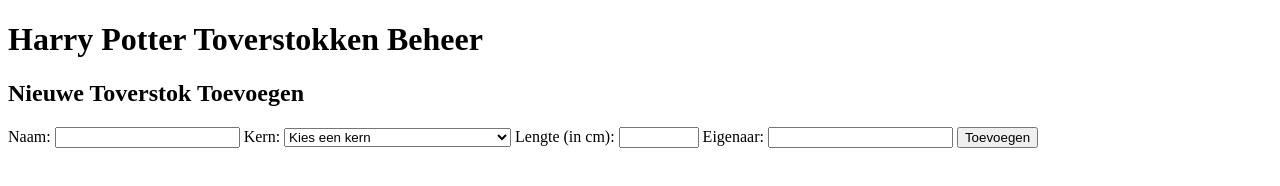
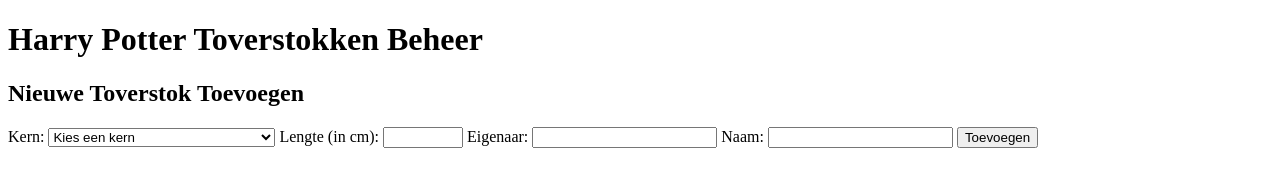
Before and after one commit to UCLL-Frontend/r34-js-app-CRAZYFIZZz, a plain HTML site: page index.html in a window 1280 px wide. Drawn offline with Linux system fonts and the light colour scheme.

Commit message:
Naam van de staf achteraan geplaats en het niet verplicht in te vullen maken

```diff
--- a/index.html
+++ b/index.html
@@ -15,8 +15,6 @@
             <h2>Nieuwe Toverstok Toevoegen</h2>
             <form id="stick-form">
                 <!-- "https://www.w3schools.com/html/html_forms.asp" bron voor hoe ik een formulier opstel en waar iemand iets kan typen-->
-                <label for="name">Naam:</label>
-                <input type="text" id="name" required>
 
                 <!-- Kern keuzemenu -->
                 <label for="core">Kern:</label>
@@ -36,15 +34,18 @@
                 </select>
 
                 <!-- Voor een persoon die de website bezoekt neem ik altijd aan dat ze niks van Harry Potter afweten waardoor ik een dropdown menu heb toegevoegd waardoor mensen kunne kiezen en kijken wat de keuzes zijn.
-                 "https://blog.hubspot.com/website/html-dropdown", "https://www.geeksforgeeks.org/how-to-disable-the-drop-down-list-in-html5/" <-- de bron voor hoe ik een drop down menu heb gebruikt en hoe ik sommige keuzes heb gedissabled.-->
+                "https://blog.hubspot.com/website/html-dropdown", "https://www.geeksforgeeks.org/how-to-disable-the-drop-down-list-in-html5/" <-- de bron voor hoe ik een drop down menu heb gebruikt en hoe ik sommige keuzes heb gedissabled.-->
 
                 <label for="length">Lengte (in cm):</label>
                 <input type="number" id="length" min="20" max="46" step="0.01" required>
                 <!-- Zodat iemand niet een oneindig groot getal typt of een getal met heel veel decimalen heb ik via de min en max en step er een beperking opgezet zodat dit niet meer mogelijk is:
-                 "https://www.w3schools.com/html/html_form_input_types.asp" -->
+                "https://www.w3schools.com/html/html_form_input_types.asp" -->
 
                 <label for="owner">Eigenaar:</label>
-                <input type="text" id="owner">
+                <input type="text" id="owner" required>
+
+                <label for="name">Naam:</label>
+                <input type="text" id="name">
                 <button type="submit">Toevoegen</button>
             </form>
         </section>
```
